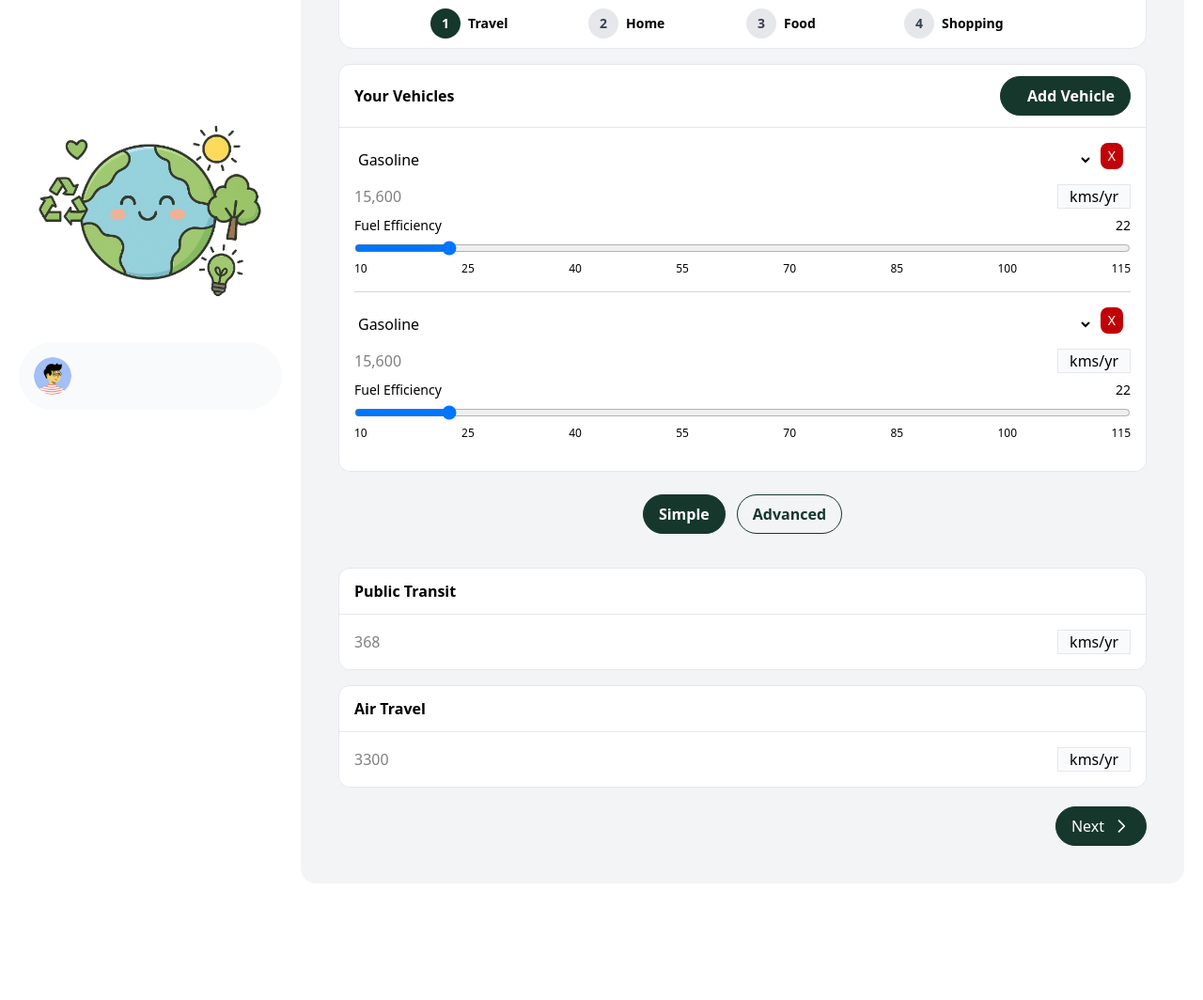
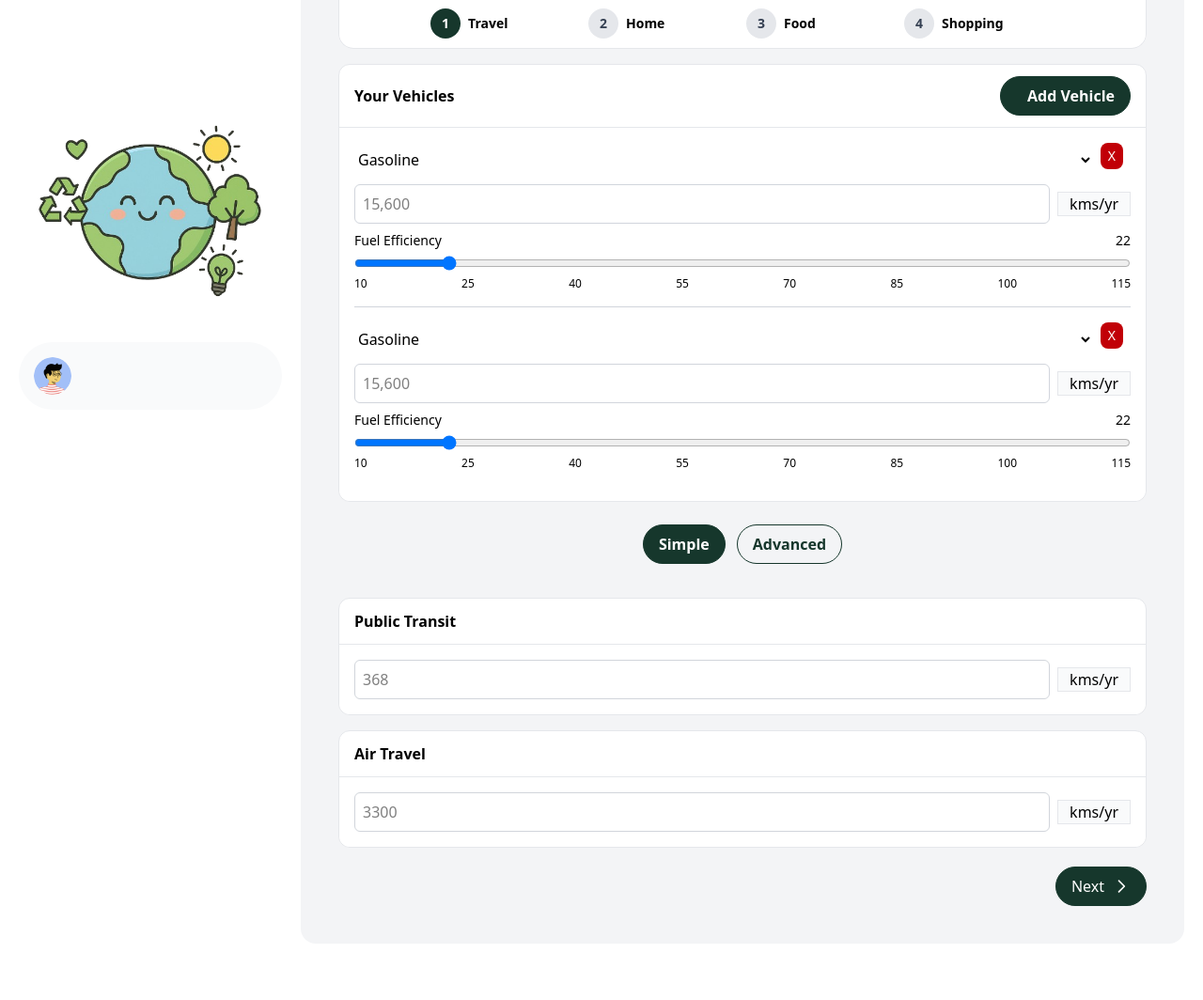
Before and after one commit to AaronJai/CITS3403_PROJECT, a Flask app: template app/templates/add_data.html in a window 1280 px wide. Shown: the part 296-1360 px from the top of the page at 94% size. Before the commit the page ends 1196 px from the top, so only its background shows below. Run offline with Flask 3, Linux system fonts and the light colour scheme; the template is opened without the code that fills it, so the values that code supplies are empty.

Commit message:
fix: Enhance input styling and structure for better consistency and usability
- Updated water usage slider to display the correct measurement units.
- Adjusted the format and alignment of all input boxes for a cleaner and more consistent layout.
- Improved overall input usability to provide a better user experience.

```diff
--- a/app/static/css/output.css
+++ b/app/static/css/output.css
@@ -1305,6 +1305,11 @@
 [data-stepper-content-item] {
   padding-top: 1rem;
 }
+.select-border {
+  border: 1px solid #d1d5db;
+  border-radius: 0.375rem;
+  text-align: center;
+}
 .panel {
   border: 1px solid #e5e7eb;
   background-color: white;
@@ -1327,6 +1332,12 @@
 }
 .input-group {
   display: flex;
+}
+.input-structure {
+  width: 100%;
+  padding: 0.5rem;
+  border: 1px solid #d1d5db;
+  border-radius: 0.375rem;
 }
 .input-group-addon {
   padding: 0 0.75rem;
--- a/app/static/js/add-data.js
+++ b/app/static/js/add-data.js
@@ -122,8 +122,8 @@ vehicleTemplate.innerHTML = `
     </button>
     </div>
 
-    <div class="input-group">
-    <input type="number" class="input input-bordered w-full vehicle-distance" placeholder="15,600">
+    <div class="input-group flex items-center space-x-2">
+    <input type="number" class="w-full p-2 border border-gray-300 rounded-md vehicle-distance" placeholder="15,600">
     <span class="input-group-addon">kms/yr</span>
     </div>
 
--- a/app/templates/add_data.html
+++ b/app/templates/add_data.html
@@ -113,8 +113,8 @@
         <div class="panel panel-default">
           <div class="panel-heading">Public Transit</div>
           <div class="panel-body">
-            <div class="input-group">
-              <input type="number" class="form-control w-full" placeholder="368" min="0">
+            <div class="input-group flex items-center space-x-2">
+              <input type="number" class="form-control input-structure" placeholder="368" min="0">
               <span class="input-group-addon">kms/yr</span>
             </div>
           </div>
@@ -124,8 +124,8 @@
         <div class="panel panel-default">
           <div class="panel-heading">Air Travel</div>
           <div class="panel-body">
-            <div class="input-group">
-              <input type="number" class="form-control w-full" placeholder="3300" min="0">
+            <div class="input-group flex items-center space-x-2">
+              <input type="number" class="form-control input-structure" placeholder="3300" min="0">
               <span class="input-group-addon">kms/yr</span>
             </div>
           </div>
@@ -249,12 +249,12 @@
               </button>
             </label>
             <div class="input-group">
-              <input type="number" class="input input-bordered w-full" placeholder="1,350" id="electricity" min="0">
-              <select class="select select-bordered">
+              <input type="number" class="input input-structure" placeholder="1,350" id="electricity" min="0">
+              <select class="select select-border">
                 <option>$</option>
                 <option>kWh</option>
               </select>
-              <select class="select select-bordered">
+              <select class="select select-border">
                 <option>/yr</option>
                 <option>/mo</option>
               </select>
@@ -288,13 +288,13 @@
               </button>
             </label>
             <div class="input-group">
-              <input type="number" class="input input-bordered w-full" placeholder="590" id="natural-gas" min="0">
-              <select class="select select-bordered">
+              <input type="number" class="input input-structure" placeholder="590" id="natural-gas" min="0">
+              <select class="select select-border">
                 <option>$</option>
                 <option>therms</option>
                 <option>m³</option>
               </select>
-              <select class="select select-bordered">
+              <select class="select select-border">
                 <option>/yr</option>
                 <option>/mo</option>
               </select>
@@ -310,12 +310,12 @@
               </button>
             </label>
             <div class="input-group">
-              <input type="number" class="input input-bordered w-full" placeholder="260" id="heating-oil" min="0">
-              <select class="select select-bordered">
+              <input type="number" class="input input-structure" placeholder="260" id="heating-oil" min="0">
+              <select class="select select-border">
                 <option>$</option>
                 <option>litres</option>
               </select>
-              <select class="select select-bordered">
+              <select class="select select-border">
                 <option>/yr</option>
                 <option>/mo</option>
               </select>
@@ -330,8 +330,8 @@
                 <i class="icon-[tabler--help]"></i>
               </button>
             </label>
-            <div class="input-group">
-              <input type="number" class="input input-bordered w-full" placeholder="1,850" id="living-space" min="0">
+            <div class="input-group flex items-center space-x-2">
+              <input type="number" class="input input-structure" placeholder="1,850" id="living-space" min="0">
               <span class="input-group-addon">m²</span>
             </div>
           </div>
@@ -339,18 +339,16 @@
           <!-- Water Usage -->
           <div class="form-control water-usage-slider-container">
             <div class="flex justify-between items-center mb-1">
-              <span class="text-sm">Water Usage</span>
-              <span class="font-bold water-value">50.0%</span>
+              <span class="text-sm">Water Usage (Similarities with other households)</span>
+              <span class="font-bold water-value">100%</span>
             </div>
-            <input type="range" min="0.01" max="100" step="0.01" value="50.0"
+            <input type="range" min="0.01" max="300" step="0.01" value="100"
               class="w-full range range-primary water-usage-slider">
             <div class="flex justify-between text-xs">
               <span>0</span>
-              <span>20</span>
-              <span>40</span>
-              <span>60</span>
-              <span>80</span>
-              <span>100</span>
+              <span>1x</span>
+              <span>2x</span>
+              <span>3x</span>
             </div>
           </div>
         </div>
@@ -513,7 +511,7 @@
           <div class="panel-body">
             <div class="shopping-category">
               <h4 class="flex items-center gap-2">
-                <span>Goods:</span>
+                <span>Goods</span>
                 <button class="btn btn-xs btn-circle btn-ghost">
                   <i class="icon-[tabler--help] text-sm"></i>
                 </button>
@@ -544,7 +542,7 @@
           <div class="panel-body">
             <div class="shopping-category">
               <h4 class="flex items-center gap-2">
-                <span>Services:</span>
+                <span>Services</span>
                 <button class="btn btn-xs btn-circle btn-ghost">
                   <i class="icon-[tabler--help] text-sm"></i>
                 </button>
@@ -582,7 +580,7 @@
               <div class="space-y-2">
                 <h4 class="text-sm font-medium">Furniture & Appliances</h4>
                 <div class="flex items-center space-x-2">
-                  <input type="number" class="w-full p-2 border border-gray-300 rounded-md"
+                  <input type="number" class="input-structure"
                     id="input_input_footprint_shopping_goods_furnitureappliances" placeholder="362" min="0">
                   <span class="input-group-addon">$/month</span>
                 </div>
@@ -591,8 +589,8 @@
               <div class="space-y-2">
                 <h4 class="text-sm font-medium">Clothing</h4>
                 <div class="flex items-center space-x-2">
-                  <input type="number" class="w-full p-2 border border-gray-300 rounded-md"
-                    id="input_input_footprint_shopping_goods_clothing" placeholder="391" min="0">
+                  <input type="number" class="input-structure" id="input_input_footprint_shopping_goods_clothing"
+                    placeholder="391" min="0">
                   <span class="input-group-addon">$/month</span>
                 </div>
               </div>
@@ -600,8 +598,8 @@
               <div class="space-y-2">
                 <h4 class="text-sm font-medium">Entertainment</h4>
                 <div class="flex items-center space-x-2">
-                  <input type="number" class="w-full p-2 border border-gray-300 rounded-md"
-                    id="input_input_footprint_shopping_goods_entertainment" placeholder="54" min="0">
+                  <input type="number" class="input-structure" id="input_input_footprint_shopping_goods_entertainment"
+                    placeholder="54" min="0">
                   <span class="input-group-addon">$/month</span>
                 </div>
               </div>
@@ -609,8 +607,8 @@
               <div class="space-y-2">
                 <h4 class="text-sm font-medium">Office Supplies</h4>
                 <div class="flex items-center space-x-2">
-                  <input type="number" class="w-full p-2 border border-gray-300 rounded-md"
-                    id="input_input_footprint_shopping_goods_officesupplies" placeholder="37" min="0">
+                  <input type="number" class="input-structure" id="input_input_footprint_shopping_goods_officesupplies"
+                    placeholder="37" min="0">
                   <span class="input-group-addon">$/month</span>
                 </div>
               </div>
@@ -618,8 +616,8 @@
               <div class="space-y-2">
                 <h4 class="text-sm font-medium">Personal Care</h4>
                 <div class="flex items-center space-x-2">
-                  <input type="number" class="w-full p-2 border border-gray-300 rounded-md"
-                    id="input_input_footprint_shopping_goods_personalcare" placeholder="56" min="0">
+                  <input type="number" class="input-structure" id="input_input_footprint_shopping_goods_personalcare"
+                    placeholder="56" min="0">
                   <span class="input-group-addon">$/month</span>
                 </div>
               </div>
@@ -637,23 +635,23 @@
               <div class="space-y-2">
                 <h4 class="text-sm font-medium">Food</h4>
                 <div class="flex items-center space-x-2">
-                  <input type="number" class="w-full p-2 border border-gray-300 rounded-md"
-                    id="input_input_footprint_shopping_services_food" placeholder="196" min="0">
+                  <input type="number" class="input-structure" id="input_input_footprint_shopping_services_food"
+                    placeholder="196" min="0">
                   <span class="input-group-addon">$/month</span>
                 </div>
               </div>
               <div class="space-y-2">
                 <h4 class="text-sm font-medium">Education</h4>
                 <div class="flex items-center space-x-2">
-                  <input type="number" class="w-full p-2 border border-gray-300 rounded-md"
-                    id="input_input_footprint_shopping_services_education" placeholder="22" min="0">
+                  <input type="number" class="input-structure" id="input_input_footprint_shopping_services_education"
+                    placeholder="22" min="0">
                   <span class="input-group-addon">$/month</span>
                 </div>
               </div>
               <div class="space-y-2">
                 <h4 class="text-sm font-medium">Communication</h4>
                 <div class="flex items-center space-x-2">
-                  <input type="number" class="w-full p-2 border border-gray-300 rounded-md"
+                  <input type="number" class="input-structure"
                     id="input_input_footprint_shopping_services_communication" placeholder="46" min="0">
                   <span class="input-group-addon">$/month</span>
                 </div>
@@ -661,16 +659,16 @@
               <div class="space-y-2">
                 <h4 class="text-sm font-medium">Loan</h4>
                 <div class="flex items-center space-x-2">
-                  <input type="number" class="w-full p-2 border border-gray-300 rounded-md"
-                    id="input_input_footprint_shopping_services_loan" placeholder="82" min="0">
+                  <input type="number" class="input-structure" id="input_input_footprint_shopping_services_loan"
+                    placeholder="82" min="0">
                   <span class="input-group-addon">$/month</span>
                 </div>
               </div>
               <div class="space-y-2">
                 <h4 class="text-sm font-medium">Transport</h4>
                 <div class="flex items-center space-x-2">
-                  <input type="number" class="w-full p-2 border border-gray-300 rounded-md"
-                    id="input_input_footprint_shopping_services_transport" placeholder="113" min="0">
+                  <input type="number" class="input-structure" id="input_input_footprint_shopping_services_transport"
+                    placeholder="113" min="0">
                   <span class="input-group-addon">$/month</span>
                 </div>
               </div>
```
Also changed, not shown: app/static/css/styles.css (+13 -0 lines).
